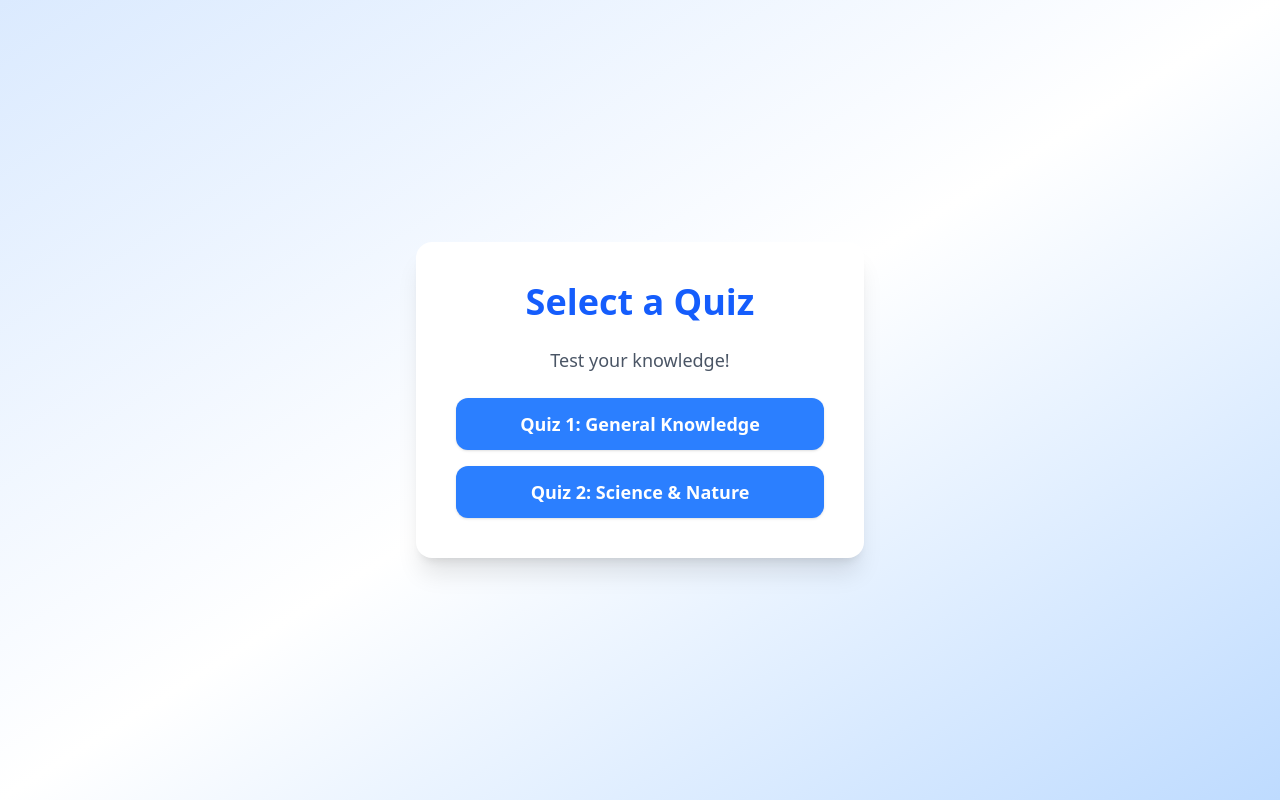
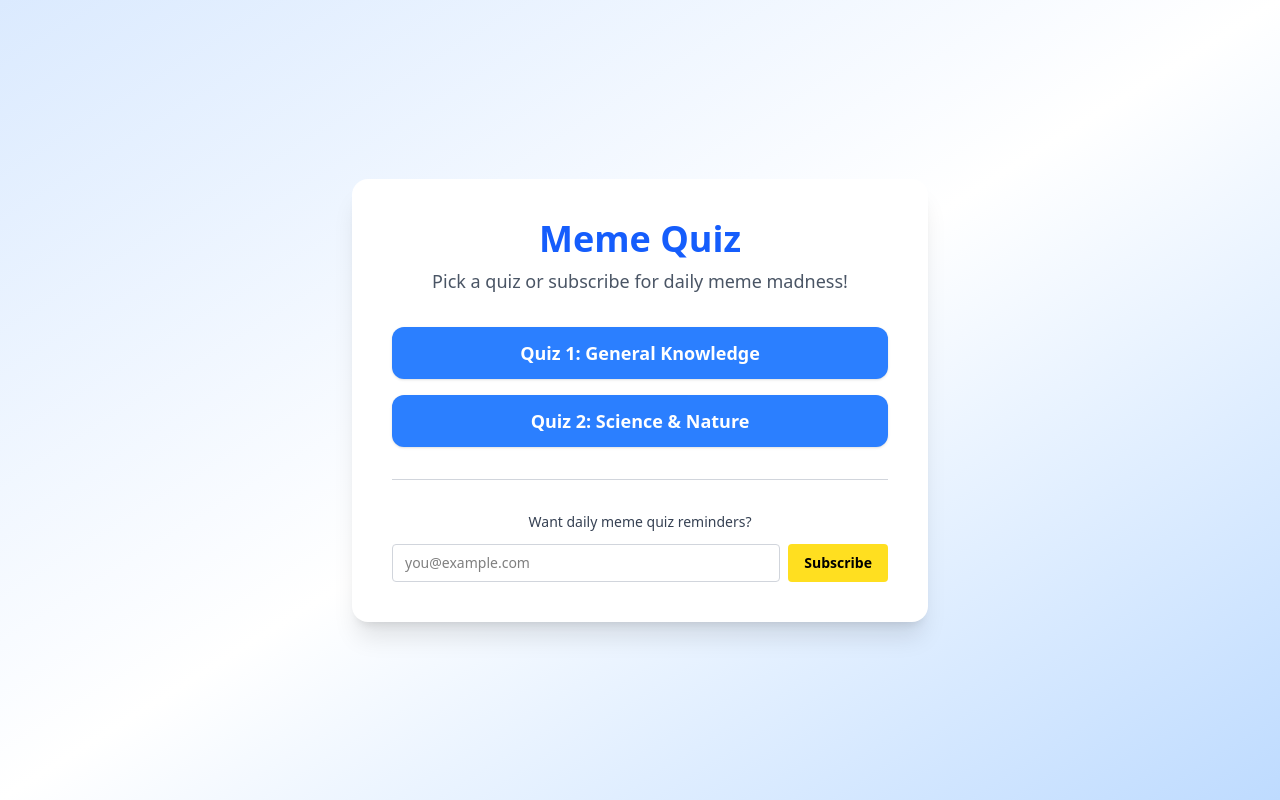
Before and after one commit to bblueberries/cloud-final-project, a React (Vite) app: page / in a window 1280 px wide. Built offline with nearby package versions, Linux system fonts and the light colour scheme.

Commit message:
add subscribe ui

```diff
--- /dev/null
+++ b/src/api/sns.ts
@@ -0,0 +1,32 @@
+import axios from "axios";
+
+// Replace with your actual API Gateway URL
+const BASE_URL = "https://your-api-gateway-url.com";
+
+const api = axios.create({
+  baseURL: BASE_URL,
+  timeout: 5000,
+  headers: {
+    "Content-Type": "application/json",
+  },
+});
+
+export async function subscribeToDailyReminder(email: string): Promise<void> {
+  if (!email || !email.includes("@")) {
+    throw new Error("Invalid email address");
+  }
+
+  try {
+    const response = await api.post("/subscribe", { email });
+
+    if (response.status !== 200) {
+      throw new Error(response.data?.message || "Failed to subscribe");
+    }
+  } catch (err: any) {
+    const message =
+      err.response?.data?.message ||
+      err.message ||
+      "Subscription request failed";
+    throw new Error(message);
+  }
+}
--- a/src/pages/MenuPage.tsx
+++ b/src/pages/MenuPage.tsx
@@ -1,22 +1,45 @@
+import { useState } from "react";
 import { useNavigate } from "react-router-dom";
 import { useQuizStore } from "../store/quizStore";
 import { Question } from "../types/quiz";
 import { quizList } from "../data/quizList";
+import { subscribeToDailyReminder } from "../api/sns";
 
 export default function MenuPage() {
   const navigate = useNavigate();
   const startQuiz = useQuizStore((s) => s.startQuiz);
+
+  const [email, setEmail] = useState("");
 
   const handleStart = (questions: Question[], title: string) => {
     startQuiz(questions, title);
     navigate("/quiz");
   };
 
+  const handleSubscribe = async () => {
+    if (!email || !email.includes("@")) {
+      alert("Please enter a valid email.");
+      return;
+    }
+
+    try {
+      await subscribeToDailyReminder(email);
+      alert("🎉 Subscribed successfully! Check your inbox to confirm.");
+      setEmail(""); // clear input
+    } catch (err: any) {
+      alert("❌ Subscription failed: " + err.message);
+    }
+  };
+
   return (
-    <div className="min-h-screen flex items-center justify-center bg-gradient-to-br from-blue-100 via-white to-blue-200">
-      <div className="bg-white shadow-xl rounded-2xl p-10 max-w-md w-full text-center space-y-6">
-        <h1 className="text-4xl font-extrabold text-blue-600">Select a Quiz</h1>
-        <p className="text-gray-600 text-lg">Test your knowledge!</p>
+    <div className="min-h-screen flex items-center justify-center bg-gradient-to-br from-blue-100 via-white to-blue-200 p-6">
+      <div className="bg-white shadow-xl rounded-2xl p-10 max-w-xl w-full text-center space-y-8">
+        <div className="space-y-2">
+          <h1 className="text-4xl font-extrabold text-blue-600">Meme Quiz</h1>
+          <p className="text-gray-600 text-lg">
+            Pick a quiz or subscribe for daily meme madness!
+          </p>
+        </div>
 
         <div className="space-y-4">
           {quizList.map((q) => (
@@ -29,6 +52,30 @@ export default function MenuPage() {
             </button>
           ))}
         </div>
+
+        <hr className="border-gray-300" />
+
+        {/* Email input + subscribe button */}
+        <div className="space-y-3">
+          <p className="text-gray-700 font-medium text-sm">
+            Want daily meme quiz reminders?
+          </p>
+          <div className="flex gap-2">
+            <input
+              type="email"
+              placeholder="you@example.com"
+              value={email}
+              onChange={(e) => setEmail(e.target.value)}
+              className="flex-1 px-3 py-2 rounded border border-gray-300 text-sm"
+            />
+            <button
+              onClick={handleSubscribe}
+              className="px-4 py-2 bg-yellow-300 text-black font-bold text-sm rounded hover:bg-yellow-500 transition"
+            >
+              Subscribe
+            </button>
+          </div>
+        </div>
       </div>
     </div>
   );
```
